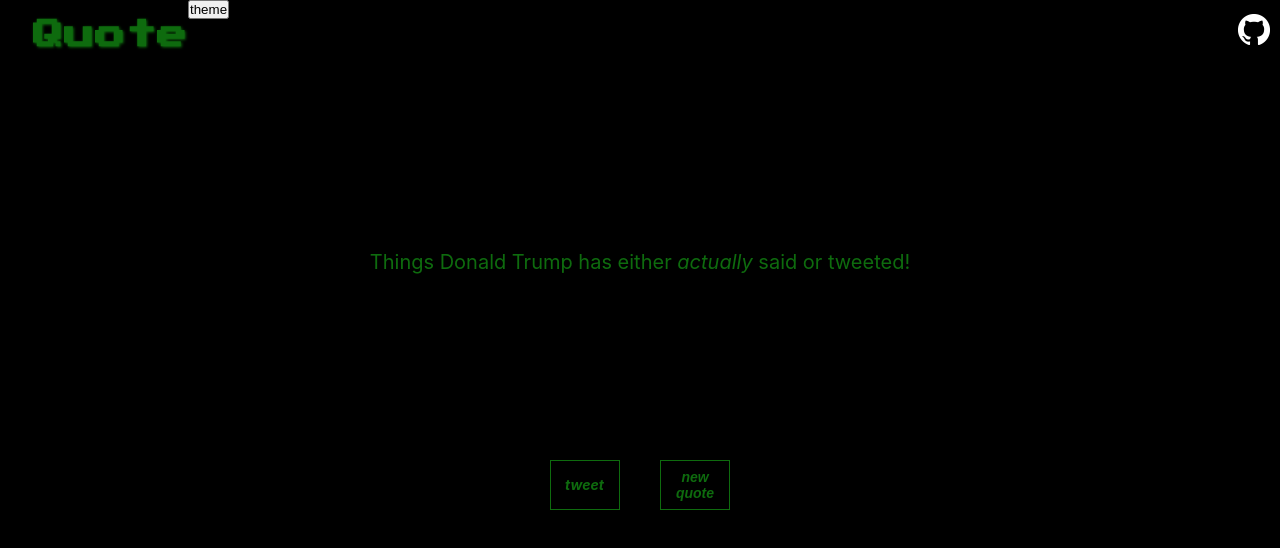
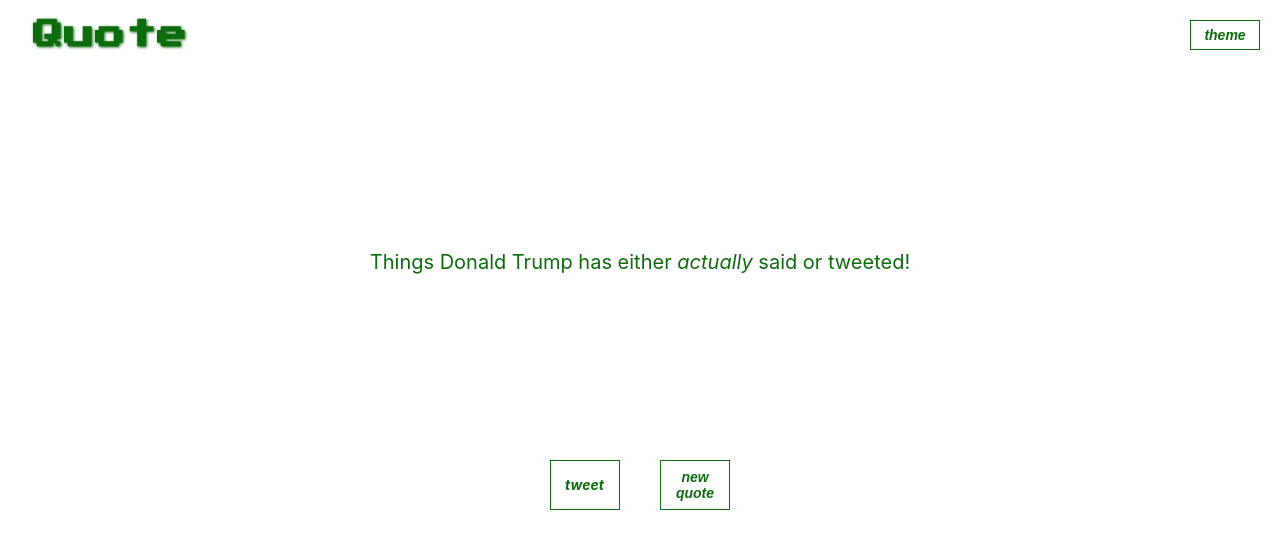
Before and after one commit to bkenza/kuotes, a plain HTML site: page index.html in a window 1280 px wide. Both pictures are taken after a click on the button "theme". Drawn offline with Linux system fonts and the light colour scheme; no server answers.

Commit message:
update stylesheet

```diff
--- a/css/stylesheet.css
+++ b/css/stylesheet.css
@@ -1,28 +1,22 @@
 @import url(https://fonts.googleapis.com/css?family=Press+Start+2P&display=swap);
-
 :root {
-    --black: rgb(0,0,0);
+  --black: rgb(0, 0, 0);
   --test-glass: rgba(0, 0, 0, 0.8);
   --green: rgb(14, 107, 14);
   --dark: rgba(0, 17, 17, 1);
-
   --base-metric: 100px;
   --header-height: var(--base-metric);
 }
-
 
 html {
   box-sizing: border-box;
 }
 
-  *,
-  *::before,
-  *::after {
+*, *::before, *::after {
   box-sizing: inherit;
   margin: 0;
   padding: 0;
 }
-
 
 html, body {
   margin: 0;
@@ -49,10 +43,32 @@ h1 {
   color: white;
 }
 
+body.light-theme {
+  background-color: var(--white);
+  color: var(--black);
+}
+
+body.light-theme>main {
+  background-color: var(--white);
+  color: var(--black);
+}
+
+body.light-theme>main {
+  background-color: var(--white);
+  color: var(--black);
+}
+
+body.light-theme>main button {
+  background-color: var(--white);
+}
+
+body.light-theme>main a {
+  background-color: var(--white);
+}
+
 header {
   width: 100%;
   height: var(--header-height);
-    background: var(--test-glass);
 }
 
 p {
@@ -60,7 +76,6 @@ p {
   color: var(--green);
   font-size: 20px;
 }
-
 
 .app {
   position: absolute;
@@ -92,6 +107,7 @@ p {
   /* justify-content: space-between; */
   padding: 20px 50px;
   justify-content: center;
+  margin-top: 35px;
 }
 
 .button {
@@ -105,9 +121,21 @@ p {
   cursor: pointer;
   width: 70px;
   margin: 20px;
-    /* padding: 15px 10px; */
-    /* padding-right: 10px;
-    padding-left: 10px; */
+}
+
+#change-theme-btn {
+  font-size: 14px;
+  display: block;
+  border: 1px solid var(--green);
+  background-color: var(--dark-glass);
+  color: var(--green);
+  font-style: italic;
+  font-weight: bold;
+  cursor: pointer;
+  width: 70px;
+  height: 30px;
+  margin: 20px;
+  float: right;
 }
 
 .tweet {
@@ -129,7 +157,6 @@ p {
   float: right;
 }
 
-
 @media screen and (max-width: 600px) {
   .app {
     width: 100%;
```
Lines whose indentation alone changed are shown as unchanged.
